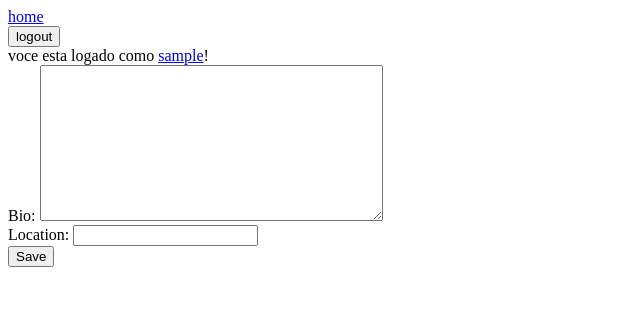
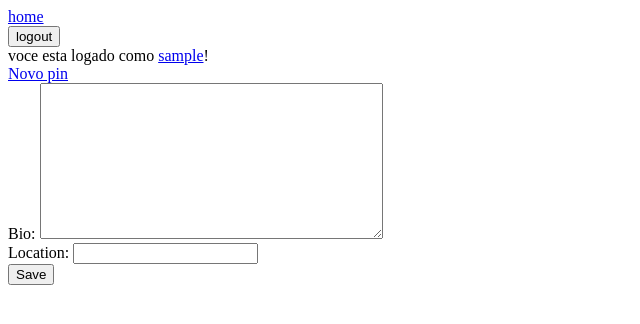
Before and after one commit to rommuloifrn/yupi, a Django app: page /profile/edit in a window 1280 px wide. Shown: the top 324 px of the page, without its empty margins (0-640 px from the left). Run offline with Django 5.2, Linux system fonts and the light colour scheme; the visitor is signed in with stand-in values (Sample User, id 1).

Commit message:
moved "new pin" button to topbar

```diff
--- a/core/templates/core/home.html
+++ b/core/templates/core/home.html
@@ -3,11 +3,6 @@
 {% block title %}YuPi{% endblock title %}
 
 {% block content %}
-
-
-<div>
-    <a href="{% url 'create pin' %}">Novo pin</a>
-</div>
 
 <h2>Últimos pins da comunidade</h2>
 {% for pin in pins %}
--- a/core/templates/core/topbar.html
+++ b/core/templates/core/topbar.html
@@ -7,6 +7,9 @@
     </form>
 
     voce esta logado como <a href="{% url 'profile' %}">{{request.user}}</a>!
+    <div>
+        <a href="{% url 'create pin' %}">Novo pin</a>
+    </div>
     {% else %}
     <a href="{% url 'login' %}">login</a>
     <a href="{% url 'register' %}">registrar</a>
```
